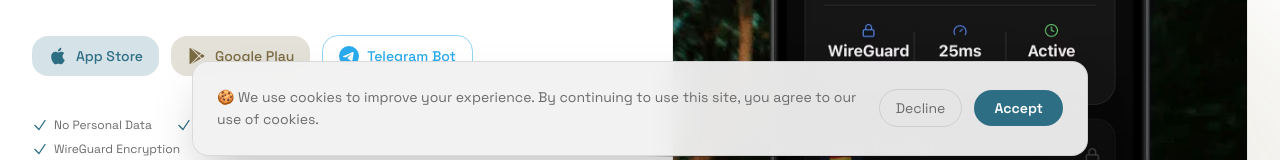
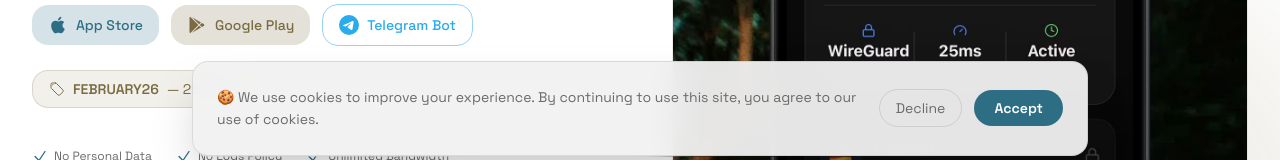
Before and after one commit to pochtmanr/dopplerland, a Next.js app: page /en in a window 1280 px wide. Shown: the part 628-788 px from the top of the page. Built offline with nearby package versions, Linux system fonts and the light colour scheme; no server answers; the database is empty.

Commit message:
magor changes3

```diff
--- a/src/components/blog/blog-cta.tsx
+++ b/src/components/blog/blog-cta.tsx
@@ -10,6 +10,8 @@ import { fadeUpVariants, staggerContainerVariants } from "@/lib/animations";
 // Types
 // ─────────────────────────────────────────────────────────────────────────────
 
+type Platform = "ios" | "android" | "desktop";
+
 interface AppInfo {
   icon: string;
   name: string;
@@ -19,6 +21,7 @@ interface AppInfo {
   appStoreHref: string;
   playStoreHref: string;
   accentColor: "teal" | "gold";
+  promo?: { code: string; discount: string };
 }
 
 interface BlogCtaProps {
@@ -39,7 +42,19 @@ interface BlogCtaProps {
 }
 
 // ─────────────────────────────────────────────────────────────────────────────
-// Store Button Component — hero-style pill buttons
+// Platform detection
+// ─────────────────────────────────────────────────────────────────────────────
+
+function detectPlatform(): Platform {
+  if (typeof window === "undefined") return "desktop";
+  const ua = navigator.userAgent.toLowerCase();
+  if (/iphone|ipad|ipod/.test(ua)) return "ios";
+  if (/android/.test(ua)) return "android";
+  return "desktop";
+}
+
+// ─────────────────────────────────────────────────────────────────────────────
+// Store Button Component
 // ─────────────────────────────────────────────────────────────────────────────
 
 interface StoreButtonProps {
@@ -77,26 +92,76 @@ function StoreButton({ store, label, href, accent }: StoreButtonProps) {
 }
 
 // ─────────────────────────────────────────────────────────────────────────────
+// Promo Row with copy button
+// ─────────────────────────────────────────────────────────────────────────────
+
+function PromoRow({ code, discount, accent }: { code: string; discount: string; accent: "teal" | "gold" }) {
+  const [copied, setCopied] = useState(false);
+
+  const colors = accent === "teal"
+    ? { bg: "bg-accent-teal/10", border: "border-accent-teal/20", text: "text-accent-teal" }
+    : { bg: "bg-accent-gold/10", border: "border-accent-gold/20", text: "text-accent-gold" };
+
+  const copyCode = async () => {
+    try {
+      await navigator.clipboard.writeText(code);
+      setCopied(true);
+      setTimeout(() => setCopied(false), 2000);
+    } catch {}
+  };
+
+  return (
+    <div className={`mb-4 flex items-center justify-between gap-2 px-3 py-2 rounded-lg ${colors.bg} border ${colors.border}`}>
+      <div className="flex items-center gap-2 min-w-0">
+        <svg className={`w-4 h-4 ${colors.text} flex-shrink-0`} fill="none" viewBox="0 0 24 24" strokeWidth={1.5} stroke="currentColor">
+          <path strokeLinecap="round" strokeLinejoin="round" d="M9.568 3H5.25A2.25 2.25 0 0 0 3 5.25v4.318c0 .597.237 1.17.659 1.591l9.581 9.581c.699.699 1.78.872 2.607.33a18.095 18.095 0 0 0 5.223-5.223c.542-.827.369-1.908-.33-2.607L11.16 3.66A2.25 2.25 0 0 0 9.568 3Z" />
+          <path strokeLinecap="round" strokeLinejoin="round" d="M6 6h.008v.008H6V6Z" />
+        </svg>
+        <span className={`text-sm ${colors.text}`}>
+          <span className="font-semibold">{code}</span>
+          {" "}&mdash; {discount}
+        </span>
+      </div>
+      <button
+        onClick={copyCode}
+        className={`flex-shrink-0 p-1.5 rounded-md transition-all duration-200 cursor-pointer ${
+          copied
+            ? `${colors.bg} ${colors.text}`
+            : `hover:${colors.bg} ${colors.text} opacity-60 hover:opacity-100`
+        }`}
+        title={copied ? "Copied!" : "Copy code"}
+      >
+        {copied ? (
+          <svg className="w-4 h-4" fill="none" viewBox="0 0 24 24" strokeWidth={1.5} stroke="currentColor">
+            <path strokeLinecap="round" strokeLinejoin="round" d="m4.5 12.75 6 6 9-13.5" />
+          </svg>
+        ) : (
+          <svg className="w-4 h-4" fill="none" viewBox="0 0 24 24" strokeWidth={1.5} stroke="currentColor">
+            <path strokeLinecap="round" strokeLinejoin="round" d="M15.75 17.25v3.375c0 .621-.504 1.125-1.125 1.125h-9.75a1.125 1.125 0 0 1-1.125-1.125V7.875c0-.621.504-1.125 1.125-1.125H6.75a9.06 9.06 0 0 1 1.5.124m7.5 10.376h3.375c.621 0 1.125-.504 1.125-1.125V11.25c0-4.46-3.243-8.161-7.5-8.876a9.06 9.06 0 0 0-1.5-.124H8.25m7.5 10.375H9.375a1.125 1.125 0 0 1-1.125-1.125v-9.25m6 10.375a2.625 2.625 0 0 1-2.625-2.625" />
+          </svg>
+        )}
+      </button>
+    </div>
+  );
+}
+
+// ─────────────────────────────────────────────────────────────────────────────
 // App Promotion Card Component
 // ─────────────────────────────────────────────────────────────────────────────
 
 interface AppCardProps {
   app: AppInfo;
+  platform: Platform;
 }
 
-function AppCard({ app }: AppCardProps) {
-  const borderColor = app.accentColor === "teal"
-    ? "border-s-accent-teal"
-    : "border-s-accent-gold";
+function AppCard({ app, platform }: AppCardProps) {
+  const showApple = platform === "ios" || platform === "desktop";
+  const showGoogle = platform === "android" || platform === "desktop";
 
   return (
     <Card
       hover
-      className={`
-        min-w-[280px] flex-shrink-0 snap-center
-        border-s-2 ${borderColor}
-        md:min-w-0 md:flex-shrink
-      `}
+      className="min-w-[280px] flex-shrink-0 snap-center md:min-w-0 md:flex-shrink"
     >
       {/* Header: Icon + Name */}
       <div className="flex items-start gap-3 mb-4">
@@ -105,13 +170,10 @@ function AppCard({ app }: AppCardProps) {
           alt={app.name}
           width={56}
           height={56}
-          className="w-14 h-14 rounded-xl shadow-md"
+          className="w-14 h-14 rounded-[12px] shadow-md"
         />
         <div className="flex-1 min-w-0">
-          <h3
-            className="text-lg font-semibold text-text-primary"
-            style={{ fontFamily: "var(--font-serif)" }}
-          >
+          <h3 className="text-lg font-semibold text-text-primary">
             {app.name}
           </h3>
           <p className="text-sm text-text-muted leading-relaxed line-clamp-2">
@@ -120,20 +182,29 @@ function AppCard({ app }: AppCardProps) {
         </div>
       </div>
 
-      {/* Store Buttons — hero-style */}
+      {/* Promo badge with copy */}
+      {app.promo && (
+        <PromoRow code={app.promo.code} discount={app.promo.discount} accent={app.accentColor} />
+      )}
+
+      {/* Store Buttons — platform-aware */}
       <div className="flex flex-wrap gap-2">
+        {showApple && (
           <StoreButton
             store="apple"
             label={app.appStoreLabel}
             href={app.appStoreHref}
             accent={app.accentColor}
           />
+        )}
+        {showGoogle && (
           <StoreButton
             store="google"
             label={app.playStoreLabel}
             href={app.playStoreHref}
             accent={app.accentColor}
           />
+        )}
       </div>
     </Card>
   );
@@ -179,8 +250,12 @@ function CarouselDots({ count, activeIndex, onDotClick }: CarouselDotsProps) {
 export function BlogCta({ title, subtitle, doppler, simnetiq }: BlogCtaProps) {
   const scrollRef = useRef<HTMLDivElement>(null);
   const [activeIndex, setActiveIndex] = useState(0);
+  const [platform, setPlatform] = useState<Platform>("desktop");
 
-  // App data with store links
+  useEffect(() => {
+    setPlatform(detectPlatform());
+  }, []);
+
   const apps: AppInfo[] = [
     {
       icon: "/images/iosdopplerlogo.png",
@@ -191,6 +266,7 @@ export function BlogCta({ title, subtitle, doppler, simnetiq }: BlogCtaProps) {
       appStoreHref: "https://apps.apple.com/us/app/doppler-vpn-fast-secure/id6757091773",
       playStoreHref: "https://play.google.com/store/apps/details?id=com.dopplervpn.android",
       accentColor: "teal",
+      promo: { code: "FEBRUARY26", discount: "26% off" },
     },
     {
       icon: "/images/iossimnetiqlogo.png",
@@ -201,10 +277,10 @@ export function BlogCta({ title, subtitle, doppler, simnetiq }: BlogCtaProps) {
       appStoreHref: "https://apps.apple.com/gb/app/simnetiq-travel-esim-data/id6755963262",
       playStoreHref: "https://play.google.com/store/apps/details?id=com.simnetiq.storeAndroid&hl=en",
       accentColor: "gold",
+      promo: { code: "FEBRUARY26", discount: "26% off" },
     },
   ];
 
-  // Handle scroll events to update active dot
   useEffect(() => {
     const container = scrollRef.current;
     if (!container) return;
@@ -220,7 +296,6 @@ export function BlogCta({ title, subtitle, doppler, simnetiq }: BlogCtaProps) {
     return () => container.removeEventListener("scroll", handleScroll);
   }, [apps.length]);
 
-  // Scroll to specific card
   const scrollToCard = (index: number) => {
     const container = scrollRef.current;
     if (!container) return;
@@ -243,12 +318,8 @@ export function BlogCta({ title, subtitle, doppler, simnetiq }: BlogCtaProps) {
       variants={staggerContainerVariants}
       className="mt-16"
     >
-      {/* Section Header */}
       <motion.div variants={fadeUpVariants} className="text-center mb-8">
-        <h2
-          className="text-2xl sm:text-3xl font-semibold text-text-primary mb-2"
-          style={{ fontFamily: "var(--font-serif)" }}
-        >
+        <h2 className="text-2xl sm:text-3xl font-semibold text-text-primary mb-2">
           {title}
         </h2>
         <p className="text-text-muted max-w-md mx-auto">
@@ -262,7 +333,7 @@ export function BlogCta({ title, subtitle, doppler, simnetiq }: BlogCtaProps) {
         className="hidden md:grid md:grid-cols-2 gap-6"
       >
         {apps.map((app) => (
-          <AppCard key={app.name} app={app} />
+          <AppCard key={app.name} app={app} platform={platform} />
         ))}
       </motion.div>
 
@@ -279,12 +350,11 @@ export function BlogCta({ title, subtitle, doppler, simnetiq }: BlogCtaProps) {
         >
           {apps.map((app) => (
             <div key={app.name} data-app-card className="w-[85%] flex-shrink-0">
-              <AppCard app={app} />
+              <AppCard app={app} platform={platform} />
             </div>
           ))}
         </div>
 
-        {/* Pagination dots */}
         <CarouselDots
           count={apps.length}
           activeIndex={activeIndex}
--- a/src/components/sections/hero.tsx
+++ b/src/components/sections/hero.tsx
@@ -19,6 +19,49 @@ function detectPlatform(): Platform {
   if (/iphone|ipad|ipod/.test(ua)) return "ios";
   if (/android/.test(ua)) return "android";
   return "desktop";
+}
+
+function PromoBanner() {
+  const [copied, setCopied] = useState(false);
+
+  const copyCode = async () => {
+    try {
+      await navigator.clipboard.writeText("FEBRUARY26");
+      setCopied(true);
+      setTimeout(() => setCopied(false), 2000);
+    } catch {}
+  };
+
+  return (
+    <motion.div
+      variants={fadeUpVariants}
+      className="flex items-center justify-center lg:justify-start"
+    >
+      <button
+        onClick={copyCode}
+        className={`inline-flex items-center gap-2 px-4 py-2 rounded-lg border text-sm cursor-pointer transition-all duration-200 ${
+          copied
+            ? "bg-accent-gold/20 border-accent-gold/40 text-accent-gold"
+            : "bg-accent-gold/10 border-accent-gold/20 text-accent-gold hover:bg-accent-gold/15"
+        }`}
+      >
+        <svg className="w-4 h-4 flex-shrink-0" fill="none" viewBox="0 0 24 24" strokeWidth={1.5} stroke="currentColor">
+          <path strokeLinecap="round" strokeLinejoin="round" d="M9.568 3H5.25A2.25 2.25 0 0 0 3 5.25v4.318c0 .597.237 1.17.659 1.591l9.581 9.581c.699.699 1.78.872 2.607.33a18.095 18.095 0 0 0 5.223-5.223c.542-.827.369-1.908-.33-2.607L11.16 3.66A2.25 2.25 0 0 0 9.568 3Z" />
+          <path strokeLinecap="round" strokeLinejoin="round" d="M6 6h.008v.008H6V6Z" />
+        </svg>
+        <span className="font-semibold">FEBRUARY26</span> &mdash; 26% off
+        {copied ? (
+          <svg className="w-4 h-4" fill="none" viewBox="0 0 24 24" strokeWidth={1.5} stroke="currentColor">
+            <path strokeLinecap="round" strokeLinejoin="round" d="m4.5 12.75 6 6 9-13.5" />
+          </svg>
+        ) : (
+          <svg className="w-4 h-4 opacity-60" fill="none" viewBox="0 0 24 24" strokeWidth={1.5} stroke="currentColor">
+            <path strokeLinecap="round" strokeLinejoin="round" d="M15.75 17.25v3.375c0 .621-.504 1.125-1.125 1.125h-9.75a1.125 1.125 0 0 1-1.125-1.125V7.875c0-.621.504-1.125 1.125-1.125H6.75a9.06 9.06 0 0 1 1.5.124m7.5 10.376h3.375c.621 0 1.125-.504 1.125-1.125V11.25c0-4.46-3.243-8.161-7.5-8.876a9.06 9.06 0 0 0-1.5-.124H8.25m7.5 10.375H9.375a1.125 1.125 0 0 1-1.125-1.125v-9.25m6 10.375a2.625 2.625 0 0 1-2.625-2.625" />
+          </svg>
+        )}
+      </button>
+    </motion.div>
+  );
 }
 
 export function Hero() {
@@ -146,6 +189,9 @@ export function Hero() {
               </a>
             </motion.div>
 
+            {/* Promo Banner */}
+            <PromoBanner />
+
             {/* Trust Badges */}
             <motion.div
               variants={fadeUpVariants}
```
Lines whose indentation alone changed are shown as unchanged.
